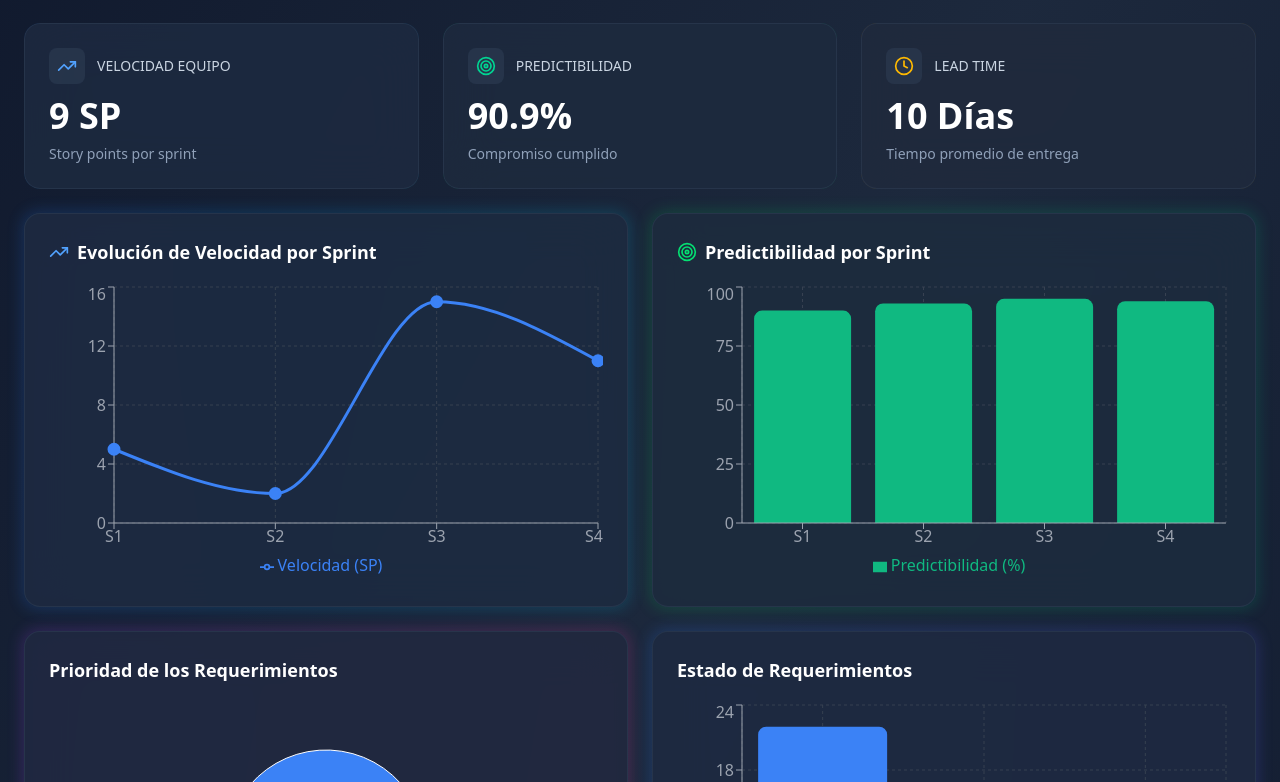
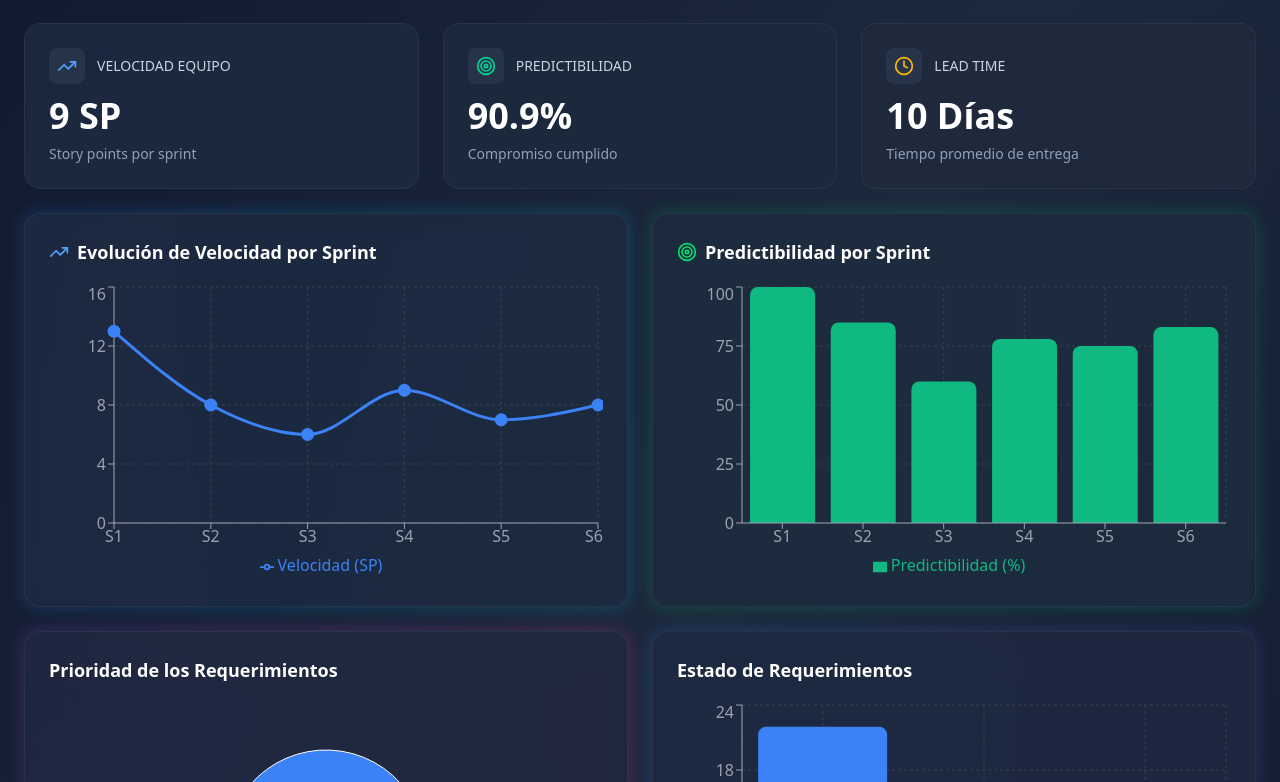
Before and after one commit to Aslan-devs/DashBoardQA, a React (Vite) app: page / in a window 1280 px wide. Shown: the part 479-1261 px from the top of the page. Built offline with nearby package versions, Linux system fonts and the light colour scheme.

Commit message:
Grficas de sprints de planify

```diff
--- a/src/DashboardQA.jsx
+++ b/src/DashboardQA.jsx
@@ -18,11 +18,12 @@ const Dashboard = () => {
       leadTime: 10
     },
     sprints: {
-      sprint1: { velocidad: 5, predictibilidad: 90, defectos: 0.12 },
-      sprint2: { velocidad: 2, predictibilidad: 93, defectos: 0.10 },
-      sprint3: { velocidad: 15, predictibilidad: 95, defectos: 0.08 },
-      sprint4: { velocidad: 11, predictibilidad: 94, defectos: 0.09 },
-      sprint5: { velocidad: 7, predictibilidad: 94, defectos: 0.09 }
+      sprint1: { velocidad: 13, predictibilidad: 100, defectos: 0.12 },
+      sprint2: { velocidad: 8, predictibilidad: 85, defectos: 0.10 },
+      sprint3: { velocidad: 6, predictibilidad: 60, defectos: 0.08 },
+      sprint4: { velocidad: 9, predictibilidad: 78, defectos: 0.09 },
+      sprint5: { velocidad: 7, predictibilidad: 75, defectos: 0.09 },
+      sprint6: { velocidad: 8, predictibilidad: 83, defectos: 0.09 }
     },
     prioridades: [
       { name: 'Alta', value: 9.8, color: '#fb923c' },
@@ -91,7 +92,9 @@ const Dashboard = () => {
     { sprint: 'S1', ...datosActuales.sprints.sprint1 },
     { sprint: 'S2', ...datosActuales.sprints.sprint2 },
     { sprint: 'S3', ...datosActuales.sprints.sprint3 },
-    { sprint: 'S4', ...datosActuales.sprints.sprint4 }
+    { sprint: 'S4', ...datosActuales.sprints.sprint4 },
+    { sprint: 'S5', ...datosActuales.sprints.sprint5 },
+    { sprint: 'S6', ...datosActuales.sprints.sprint6 }
   ];
 
   const handleFileUpload = (event) => {
```
Also changed, not shown: 1 other file (tests, documents, lock files or other folders).
